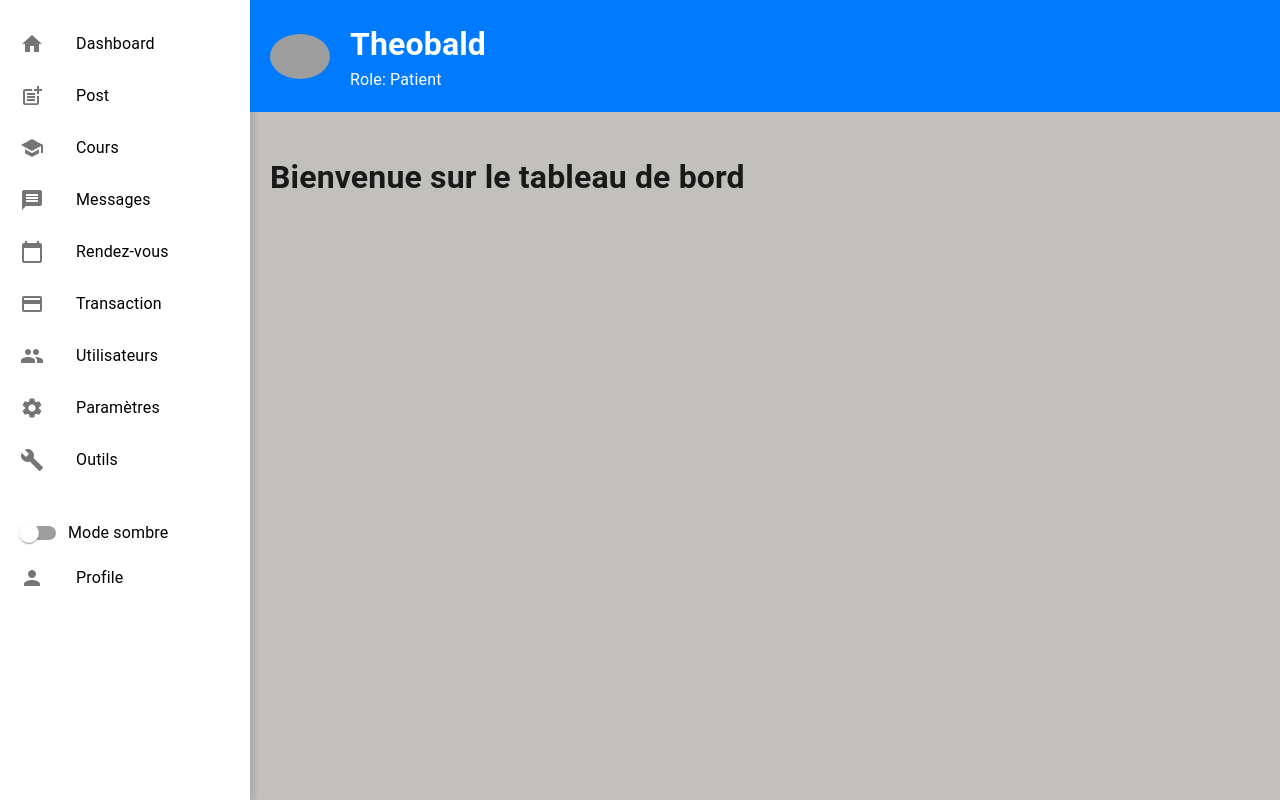
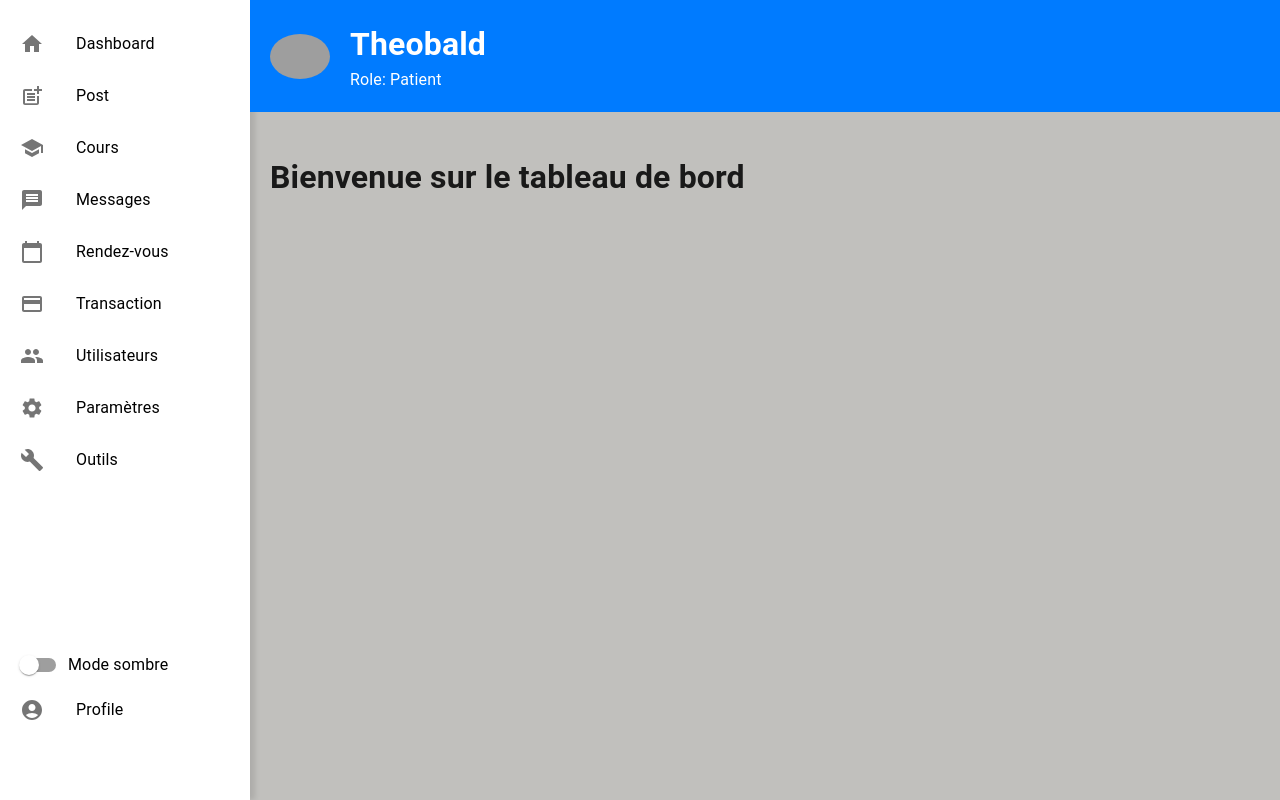
Before and after one commit to MathissGit/interface_gestion_app, a React (Create React App) app: page / in a window 1280 px wide. Built offline with nearby package versions, Linux system fonts and the light colour scheme; grey boxes are pictures that could not be loaded.

Commit message:
padding sur la sidebar

```diff
--- a/src/components/Sidebar.js
+++ b/src/components/Sidebar.js
@@ -1,4 +1,4 @@
-import React, { useState } from 'react';
+import React from 'react';
 import { List, ListItem, ListItemIcon, ListItemText, Switch, FormControlLabel } from '@mui/material';
 import HomeIcon from '@mui/icons-material/Home';
 import PostAddIcon from '@mui/icons-material/PostAdd';
@@ -9,13 +9,13 @@ import PaymentIcon from '@mui/icons-material/Payment';
 import GroupIcon from '@mui/icons-material/Group';
 import SettingsIcon from '@mui/icons-material/Settings';
 import BuildIcon from '@mui/icons-material/Build';
-import PersonIcon from '@mui/icons-material/Person';
+import AccountCircleIcon from '@mui/icons-material/AccountCircle';
 import { Link } from 'react-router-dom';
 
 const Sidebar = ({ toggleDarkMode, darkMode }) => {
     return (
         <div className="sidebar">
-            <List>
+            <List className="sidebar-list">
                 <ListItem button component={Link} to="/">
                     <ListItemIcon>
                         <HomeIcon />
@@ -78,18 +78,21 @@ const Sidebar = ({ toggleDarkMode, darkMode }) => {
                     </ListItemIcon>
                     <ListItemText primary='Outils' />
                 </ListItem>
-            </List>
+
+                <div className="sidebar-bottom">
                     <FormControlLabel
                         control={<Switch checked={darkMode} onChange={toggleDarkMode} />}
                         label="Mode sombre"
-                style={{ marginLeft: '10px', marginTop: '20px' }}
+                        style={{ marginLeft: '10px', marginTop: '160px' }}
                     />
                     <ListItem button component={Link} to="/profile">
                         <ListItemIcon>
-                        <PersonIcon />
+                            <AccountCircleIcon />
                         </ListItemIcon>
                         <ListItemText primary='Profile' />
                     </ListItem>
+                </div>
+            </List>
         </div>
     );
 };
--- a/src/styles/App.css
+++ b/src/styles/App.css
@@ -13,6 +13,17 @@ body {
   background-color: var(--sidebar-bg-color);
   color: var(--sidebar-text-color);
   box-shadow: var(--sidebar-box-shadow); /* Add this line for the shadow */
+}
+
+.sidebar-list {
+  flex-grow: 1;
+  display: flex;
+  flex-direction: column;
+}
+
+.sidebar-bottom {
+  margin-top: auto;
+  padding-bottom: 20px; /* Adjust this value as needed */
 }
 
 /* Variables for light mode */
```
Lines whose indentation alone changed are shown as unchanged.
